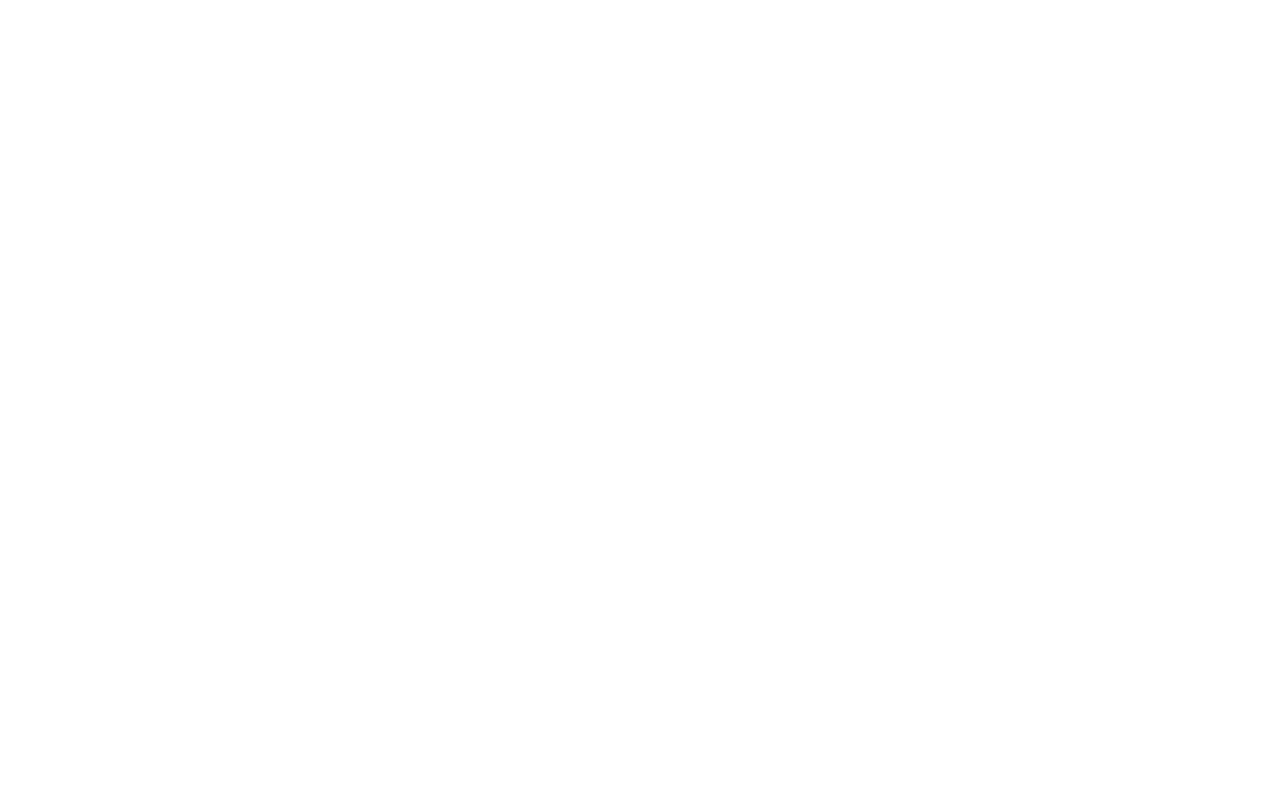
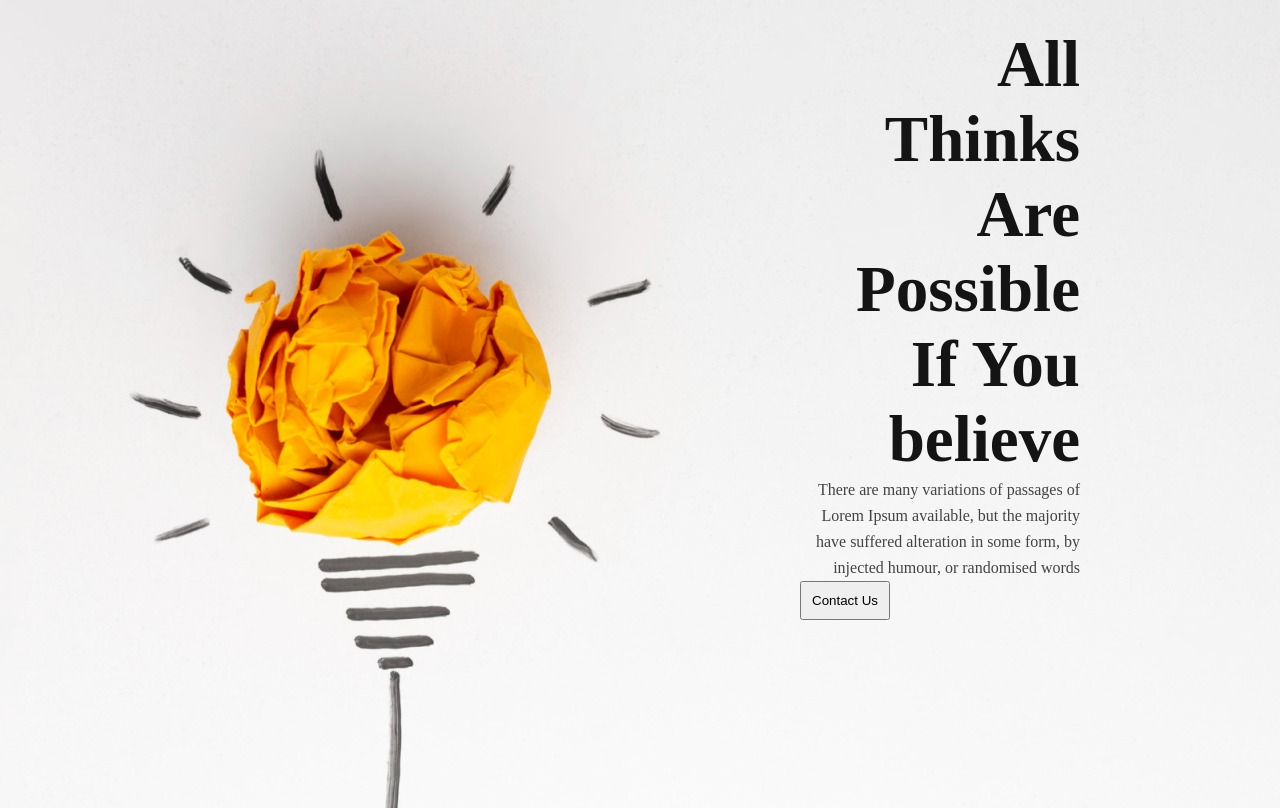
Before and after one commit to git-zahidul-islam/new-year-cptd5n2, a plain HTML site: page index.html in a window 1280 px wide. Drawn offline with Linux system fonts and the light colour scheme.

Commit message:
banner des added

```diff
--- a/index.html
+++ b/index.html
@@ -8,7 +8,15 @@
     <link rel="stylesheet" href="style/style.css">
 </head>
 <body>
-    <header></header>
+    <header>
+        <nav>
+            <div class="nav-content">
+                <h1 class="nav-title">All Thinks Are Possible If You believe</h1>
+                <p class="nav-description">There are many variations of passages of Lorem Ipsum available, but the majority have suffered alteration in some form, by injected humour, or randomised words</p>
+                <button class="primary-btn nav-btn">Contact Us</button>
+            </div>
+        </nav>
+    </header>
     <main></main>
     <footer></footer>
 </body>
--- a/style/style.css
+++ b/style/style.css
@@ -0,0 +1,41 @@
+/* common design */
+*{
+    padding: 0;
+    margin: 0;
+    box-sizing: border-box;
+    text-decoration: none;
+    list-style: none;
+}
+/* nav design */
+header {
+    height: 808px;
+    width: 100%;
+    background-image: url(../image/banner/banner1.png);
+}
+nav {
+    display: flex;
+    align-items: center;
+    height: 80%;
+    margin: 0 200px 160px 800px;
+    /* margin-left: 800px; */
+}
+.nav-title {
+    color: var(--Dark-01, #151414);
+    text-align: right;
+    font-size: 65px;
+    font-weight: 700;
+}
+.nav-description {
+    color: var(--Dark-02, #444343);
+    text-align: right;
+    font-size: 16px;;
+    font-weight: 400;
+    line-height: 26px;
+}
+.nav-content .nav-btn {
+    padding: 10px;
+    display: block;
+}
+button {
+
+}
```
